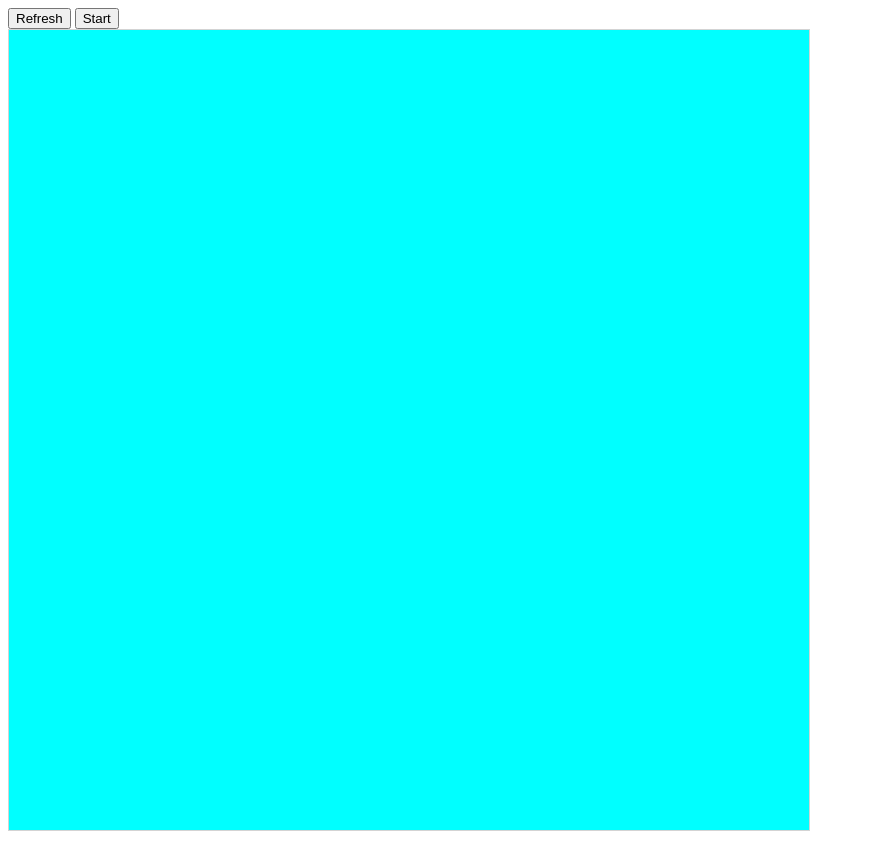
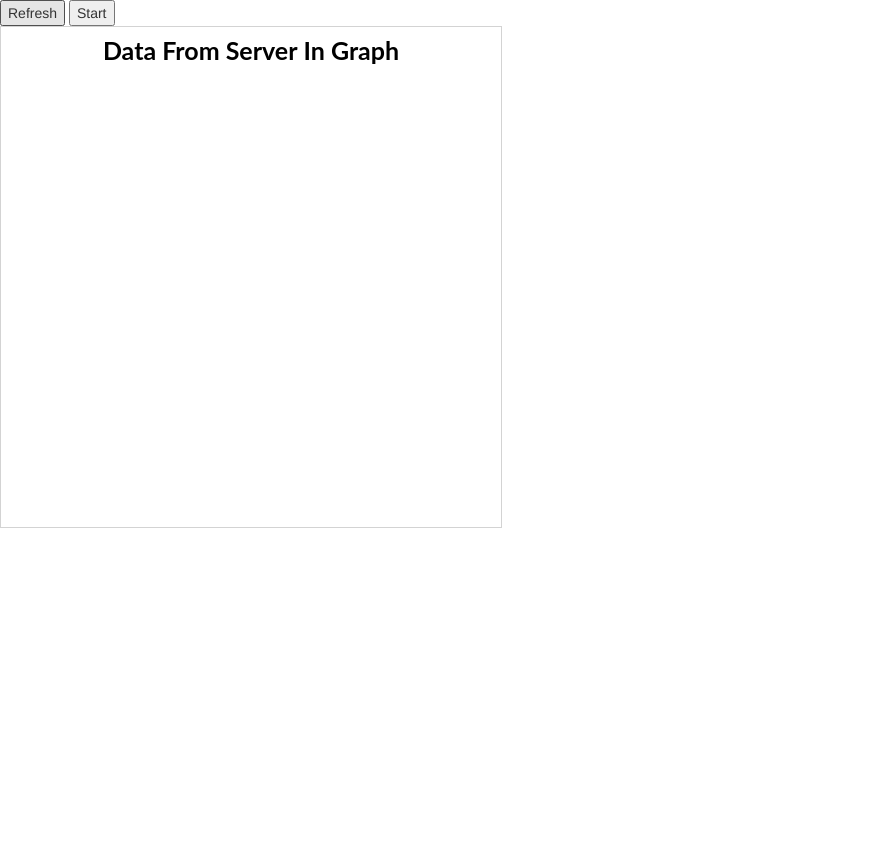
Before and after one commit to dipto104/AngularProject_Json, a plain HTML site: page iconpat.html in a window 1280 px wide. Both pictures are taken after a click on the button "Start". Shown: the whole page, without its empty margins (0-873 px from the left). After the commit the page ends 800 px from the top, so only its background shows below. Drawn offline with nearby package versions, Linux system fonts and the light colour scheme; no server answers.

Commit message:
chart added instead of drawing bar

```diff
--- a/Data/config.json
+++ b/Data/config.json
@@ -1,10 +1,16 @@
 [
-{"type":"font_name","value":"Courier New"},
-{"type":"font_size","value":"50px"},
+{"type":"font_name","value":"lato"},
+{"type":"font_size","value":25},
 {"type":"font_style","value":"normal"},
-{"type":"canvas_height","value":"800"},
-{"type":"canvas_width","value":"800"},
-{"type":"background_color","value":"aqua"},
+{"type":"canvas_height","value":"500"},
+{"type":"canvas_width","value":"500"},
+{"type":"background_color","value":"red"},
 {"type":"alignment","value":"bottomright"},
-{"type":"barsize","value":"25"}
+{"type":"barsize","value":"15"},
+{"type":"font_color","value":"black"},
+{"type":"paddingleft","value":0},
+{"type":"paddingright","value":0},
+{"type":"paddingbottom","value":0},
+{"type":"paddingtop","value":0},
+{"type":"charttype","value":"doughnut"}
 ]
--- a/Scripts/canvasangular.js
+++ b/Scripts/canvasangular.js
@@ -91,15 +91,110 @@ var app = angular.module("demo", []);
 
 				$scope.mybody = {
 
-					"background-color" : jsonconfig[5].value
+					//"background-color" : jsonconfig[5].value
 					//"background-image": "Img/Back1.jpg"
 
 				}
 
+
+
+				var inputdata=[];
+				var input=[];
+
+				for(var i=0;i<json.length;i++){
+					var strings=json[i].status+"("+json[i].value+")";
+					input.push(strings);
+					inputdata.push(json[i].value);
+				}
+
+				var cheight=jsonconfig[3].value;
+				var cwidth=jsonconfig[4].value;
+
+				var c = document.getElementById("myCanvas");
+				c.width=cwidth;
+				c.height=cheight;
+				var myChart = c.getContext("2d");
+				//var input=["payfail("+400+")","payinit","paysuccess","payreturn"];
+
+
+					//myChart.scale(.1,.1);
+
+				//let myChart = document.getElementById('myCanvas').getContext('2d');
+
+    		// Global Options
+				Chart.defaults.global.defaultFontFamily = jsonconfig[0].value;
+				Chart.defaults.global.defaultFontSize = jsonconfig[1].value;
+				Chart.defaults.global.defaultFontColor = jsonconfig[8].value;
+
+				let massPopChart = new Chart(myChart, {
+				type:jsonconfig[13].value, // bar, horizontalBar, pie, line, doughnut, radar, polarArea
+				data:{
+					labels:input,
+					datasets:[{
+					label:'Population',
+					data:inputdata,
+					//backgroundColor:'green',
+					backgroundColor:[
+						'rgba(255, 99, 132, 0.6)',
+						'rgba(54, 162, 235, 0.6)',
+						'rgba(255, 206, 86, 0.6)',
+						'rgba(75, 192, 192, 0.6)',
+						'rgba(153, 102, 255, 0.6)',
+						'rgba(255, 159, 64, 0.6)',
+						'rgba(255, 99, 132, 0.6)',
+						'rgba(255, 12, 33, 0.6)',
+						'rgba(255, 50, 1, 0.6)',
+						'rgba(255, 1, 50, 0.6)',
+						'rgba(255, 153, 12, 0.6)',
+						'rgba(255, 12, 132, 0.6)',
+						'rgba(75, 255, 132, 0.6)',
+						'rgba(75, 99, 255, 0.6)',
+						'rgba(54, 12, 255, 0.6)',
+						'rgba(5, 120, 200, 0.6)',
+						'rgba(200, 50, 50, 0.6)',
+						'rgba(50, 255, 255, 0.6)'
+					],
+					borderWidth:1,
+					borderColor:'#777',
+					hoverBorderWidth:3,
+					hoverBorderColor:'#000'
+					}]
+				},
+				options:{
+					title:{
+					display:true,
+					text:'Data From Server In Graph',
+					},
+					legend:{
+					display:true,
+					position:'left',
+					labels:{
+						fontColor:'#000',
+						fontSize:15
+					},
+
+					},
+					responsive: false,
+					maintainAspectRatio: false,
+					layout:{
+					padding:{
+						left:jsonconfig[9].value,
+						right:jsonconfig[10].value,
+						bottom:jsonconfig[11].value,
+						top:jsonconfig[12].value
+					}
+					},
+
+					tooltips:{
+					enabled:true
+					}
+				}
+				});
+
 				//var json=JSON.parse($scope.datainput);
 				//console.log(json[0].status);
 
-				var n = $scope.givenNumber;
+
 
 				var cheight=jsonconfig[3].value;
 				var cwidth=jsonconfig[4].value;
@@ -108,15 +203,15 @@ var app = angular.module("demo", []);
 				var newx;
 				var newy;
 
-				for(var k=0;k<=1;k++){
+				/*for(var k=0;k<=1;k++){
 					var c = document.getElementById("myCanvas");
 					c.width=cwidth;
 					c.height=cheight;
 
 					var ctx = c.getContext("2d");
 					ctx.clearRect(0, 0, cwidth, cheight);
-					console.log(cwidth);
-					console.log(cheight);
+					//console.log(cwidth);
+					//console.log(cheight);
 
 					/*var background = new Image();
 					background.src = "Img/Back1.jpg";
@@ -124,14 +219,14 @@ var app = angular.module("demo", []);
 					// Make sure the image is loaded first otherwise nothing will draw.
 					background.onload = function(){
 						ctx.drawImage(background,0,0);
-					}*/
+					}
 
 
 					var maxwidth=0;
 					var maxvalue=0;
 
 					ctx.scale(cwidth/1920,cheight/1080);
-					ctx.translate(newx,newy);
+					//ctx.translate(newx,newy);
 
 					//var verlegth=[];
 					var horlength=[];
@@ -171,13 +266,13 @@ var app = angular.module("demo", []);
 					}
 
 					//console.log(maxvalue);
-					console.log(scaleing);
+					//console.log(scaleing);
 
 
 					var imagePaper = new Image();
 					imagePaper.src = "Img/Back2.jpg";
 
-					//imagePaper.onload = function(){
+					imagePaper.onload = function(){
 						vpix=80;
 						for(var i=0;i<json.length;i++){
 							var hpix=maxwidth+100+5; //horizontal pixel start at for bar
@@ -186,13 +281,13 @@ var app = angular.module("demo", []);
 							//scaleing=1;
 							nbar=((value)/barsize)/scaleing; //number of required bar
 							nbar=parseInt(nbar);
-							console.log(nbar)
+							//console.log(nbar)
 
 
 
 							for(var j=0;j<nbar;j++){
-								//ctx.drawImage(imagePaper,hpix,vpix,barsize,barsize);
-								ctx.fillRect(hpix,vpix,barsize,barsize);
+								ctx.drawImage(imagePaper,hpix,vpix,barsize,barsize);
+								//ctx.fillRect(hpix,vpix,barsize,barsize);
 								hpix+=barsize*2;
 							}
 
@@ -200,11 +295,11 @@ var app = angular.module("demo", []);
 							horlength.push(hpix+75);
 							vpix+=100;
 						}
-					//}
+					}
 
 
 
-					console.log(horlength);
+					//console.log(horlength);
 					var maxhorlength=0;
 					for(var a=0;a<horlength.length;a++){
 						if(maxhorlength<Number(horlength[a])){
@@ -254,9 +349,9 @@ var app = angular.module("demo", []);
 
 
 
-					console.log(verlegth);
+					//console.log(verlegth);
 
-		}
+				}*/
 
 
 
--- a/iconpat.html
+++ b/iconpat.html
@@ -3,7 +3,9 @@
 <head >
 	<title>Angular Js Demo app</title>
   <script src="Scripts/angular.min.js"> </script>
-  <script src="Scripts/require.js"> </script>
+
+  <script src="https://cdnjs.cloudflare.com/ajax/libs/Chart.js/2.6.0/Chart.min.js"></script>
+	<link rel="stylesheet" href="https://maxcdn.bootstrapcdn.com/bootstrap/3.3.7/css/bootstrap.min.css">
 
 
 	<style>
```
Also changed, not shown: hellonode.js (+0 -55 lines).
